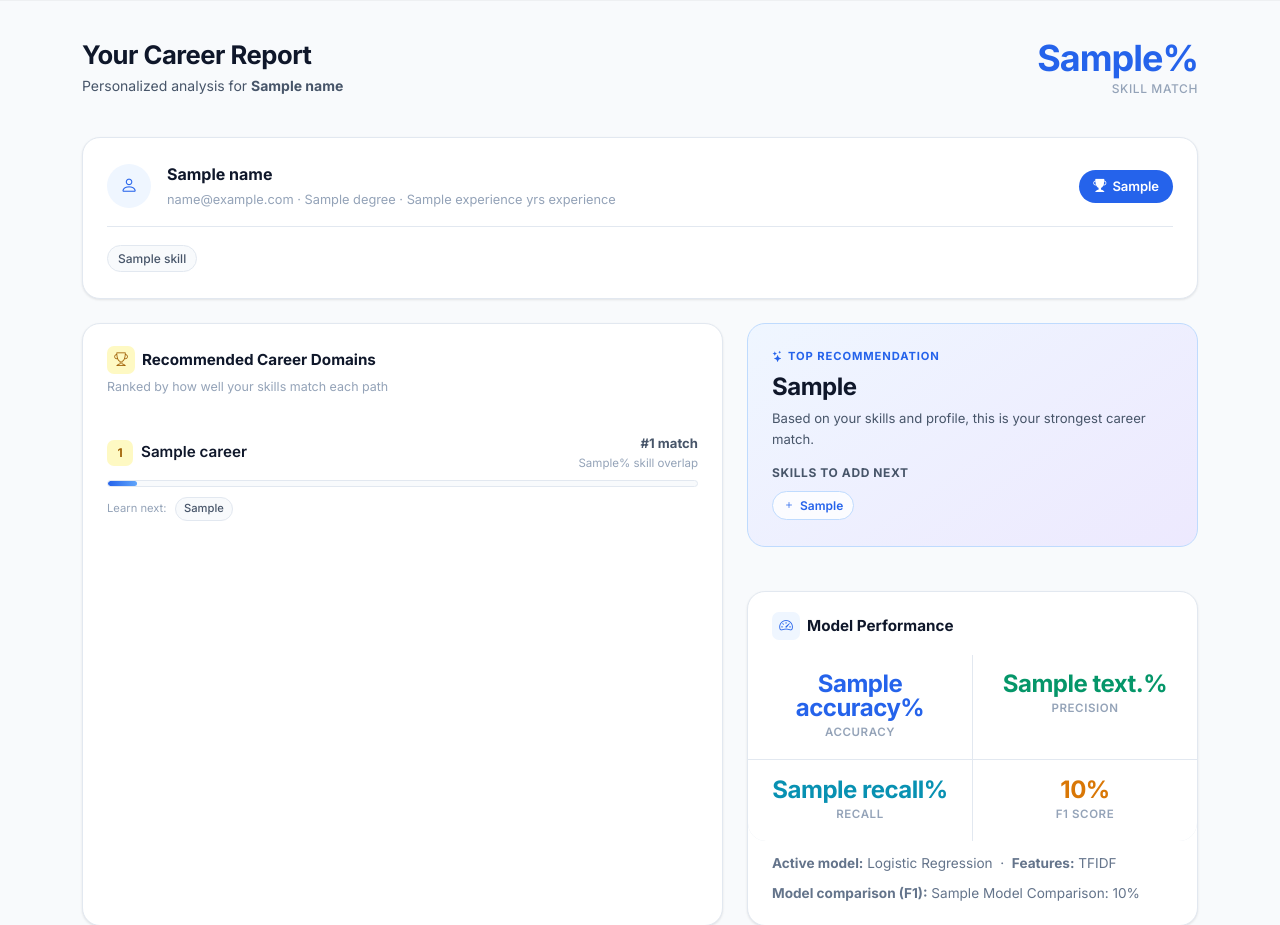
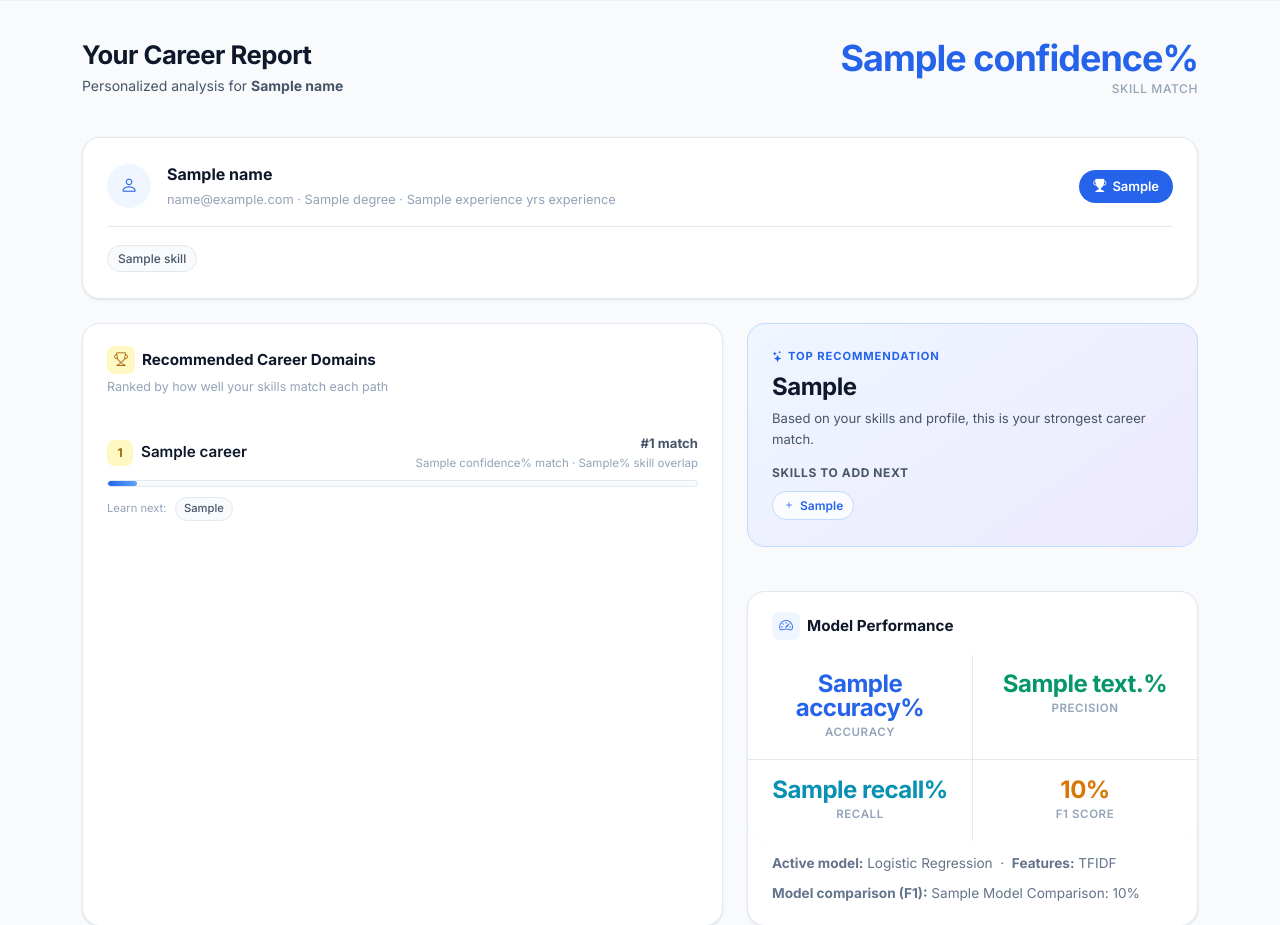
Before and after one commit to Antrojenifer/AI-Powered-CareerCast-, a Flask app: template templates/dashboard.html in a window 1280 px wide. Shown: the part 60-985 px from the top of the page. Run offline with Flask 3, Linux system fonts and the light colour scheme; the template is opened without the code that fills it: most values are stand-ins (such as "Sample title", 1, 10 or a date in 2020).

Commit message:
Update confidence and skill match display in dashboard

```diff
--- a/templates/dashboard.html
+++ b/templates/dashboard.html
@@ -34,7 +34,7 @@
                 </div>
                 <div class="score-chip">
                     {% set top = top_careers[0] %}
-                    <div class="score-number">{{ top.skill_match }}%</div>
+                    <div class="score-number">{{ top.confidence }}%</div>
                     <div class="score-label">Skill Match</div>
                 </div>
             </div>
@@ -97,12 +97,12 @@
                                 </div>
                                 <div class="text-end" style="flex-shrink:0;">
                                     <div class="career-prob">#{{ loop.index }} match</div>
-                                    <div class="career-match-pct">{{ item.skill_match }}% skill overlap</div>
+                                    <div class="career-match-pct">{{ item.confidence }}% match · {{ item.skill_match }}% skill overlap</div>
                                 </div>
                             </div>
                             <div class="career-bar">
                                 <div class="career-bar-fill {{ bar_classes[loop.index0] }}"
-                                     style="width: {{ item.skill_match if item.skill_match > 0 else 5 }}%;"></div>
+                                     style="width: {{ item.confidence if item.confidence > 0 else 5 }}%;"></div>
                             </div>
                             {% if item.missing_skills %}
                             <div class="gap-chips">
```
